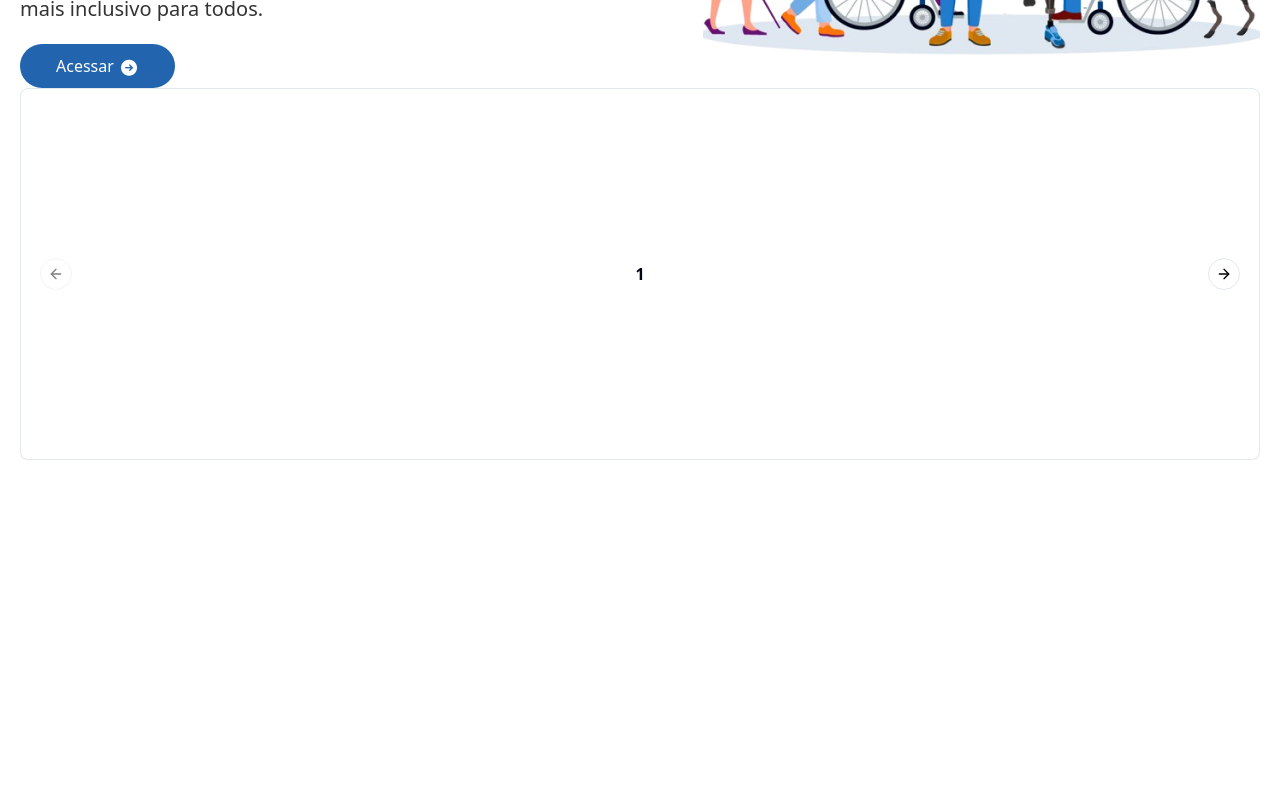
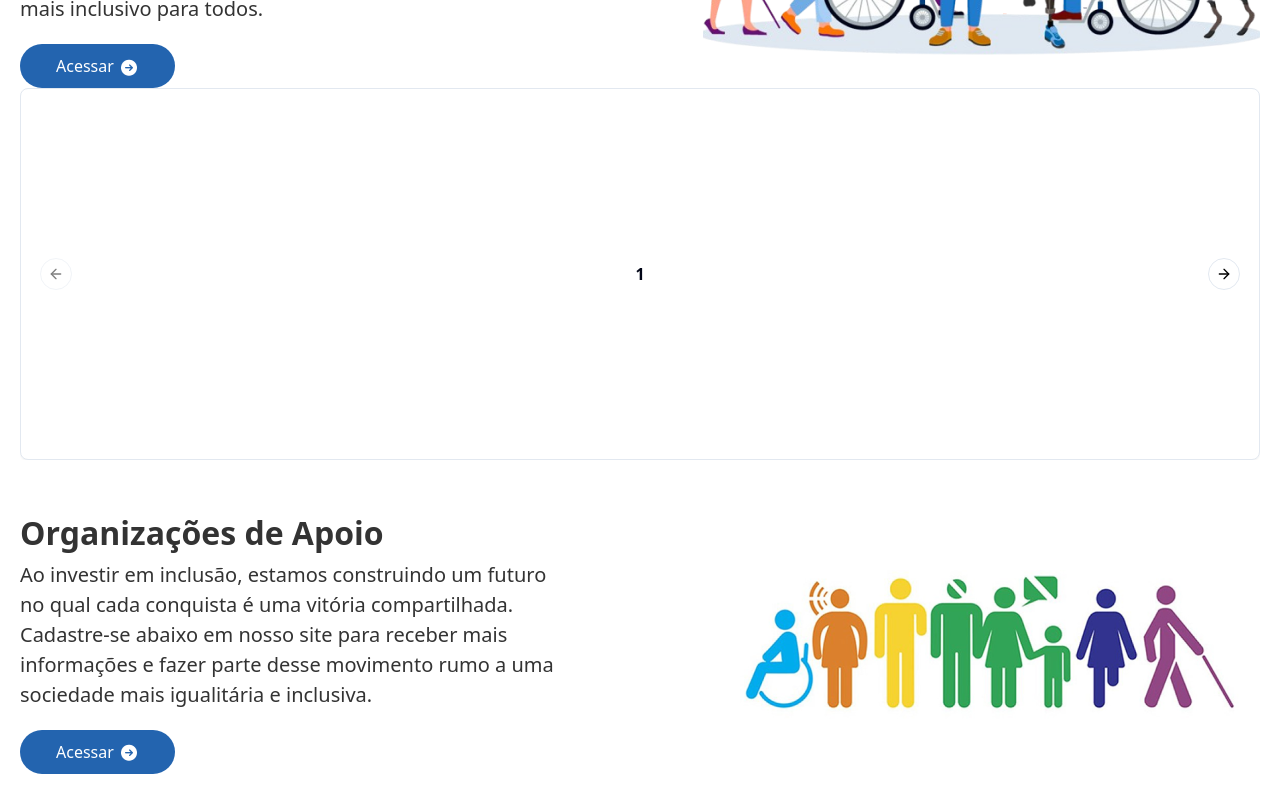
Before and after one commit to christianlsb/acessivel-web-2024-pa, a Next.js app: page / in a window 1280 px wide. Shown: the part 352-1152 px from the top of the page. Before the commit the page ends 812 px from the top, so only its background shows below. Built offline with nearby package versions, Linux system fonts and the light colour scheme.

Commit message:
Adiciona seção de organizações de apoio

```diff
--- a/pages/index.tsx
+++ b/pages/index.tsx
@@ -1,6 +1,10 @@
 import { Header } from "../components/";
 import Head from "next/head";
-import { CampaignsSection, HomeSection } from "@/sections";
+import {
+  CampaignsSection,
+  HomeSection,
+  OrganizationsSection,
+} from "@/sections";
 
 export default function Home() {
   return (
@@ -13,6 +17,7 @@ export default function Home() {
       <main>
         <HomeSection />
         <CampaignsSection />
+        <OrganizationsSection />
       </main>
     </>
   );
--- a/sections/index.ts
+++ b/sections/index.ts
@@ -1,2 +1,3 @@
 export { default as HomeSection } from "./home";
 export { default as CampaignsSection } from "./campaigns";
+export { default as OrganizationsSection } from "./organizations";
--- /dev/null
+++ b/sections/organizations.tsx
@@ -0,0 +1,42 @@
+import Image from "next/image";
+import sectionImage from "../assets/img/png/section-image-person.png";
+import iconArrowRight from "../assets/icons/icon-arrow-right.png";
+
+const Organizations = () => {
+  return (
+    <>
+      <section id="organizations">
+        <div className="grid content">
+          <div className="text">
+            <h2>Organizações de Apoio</h2>
+            <p>
+              Ao investir em inclusão, estamos construindo um futuro no qual
+              cada conquista é uma vitória compartilhada. Cadastre-se abaixo em
+              nosso site para receber mais informações e fazer parte desse
+              movimento rumo a uma sociedade mais igualitária e inclusiva.
+            </p>
+            <button className="button_acess">
+              Acessar
+              <Image
+                src={iconArrowRight}
+                width={20}
+                height={20}
+                alt="Icone de seta para direita"
+              />
+            </button>
+          </div>
+          <div className="image">
+            <Image
+              src={sectionImage}
+              width={557}
+              height={320}
+              alt="imagem com pessoas PCD"
+            />
+          </div>
+        </div>
+      </section>
+    </>
+  );
+};
+
+export default Organizations;
--- a/styles/globals.css
+++ b/styles/globals.css
@@ -116,3 +116,28 @@ header .border {
 #campaigns .content {
   height: 370px;
 }
+
+#organizations {
+  margin-top: 20px;
+}
+
+#organizations h2 {
+  font-size: 2em;
+  font-weight: 700;
+  color: #333333;
+  line-height: 55px;
+  max-width: 450px;
+}
+
+#organizations .content {
+  display: flex;
+  justify-content: space-between;
+  align-items: center;
+}
+#organizations .content p {
+  font-size: 1.25em;
+  color: #333333;
+  max-width: 550px;
+  line-height: 30px;
+  font-weight: 400;
+}
```
Also changed, not shown: assets/img/png/section-image-person.png (added).
